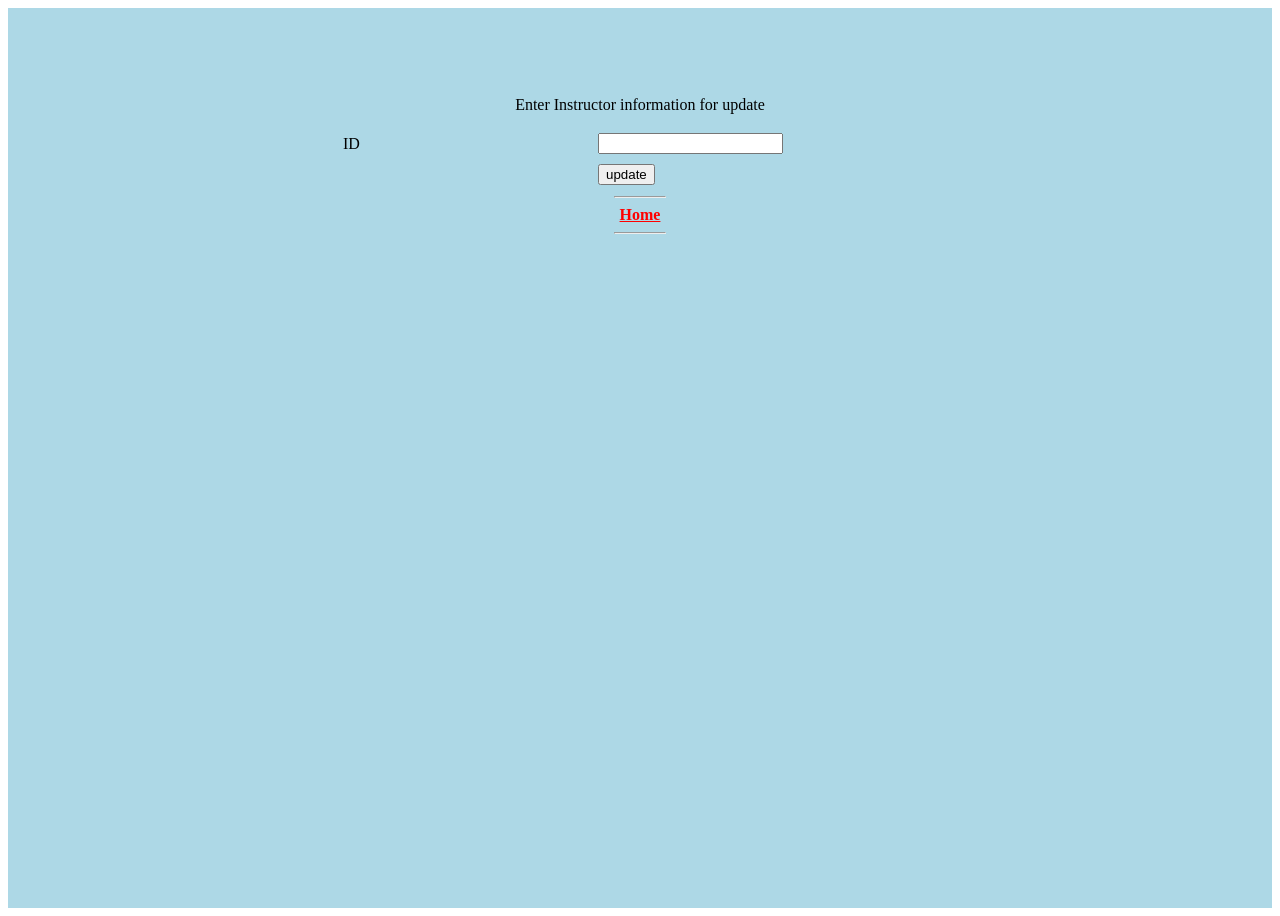
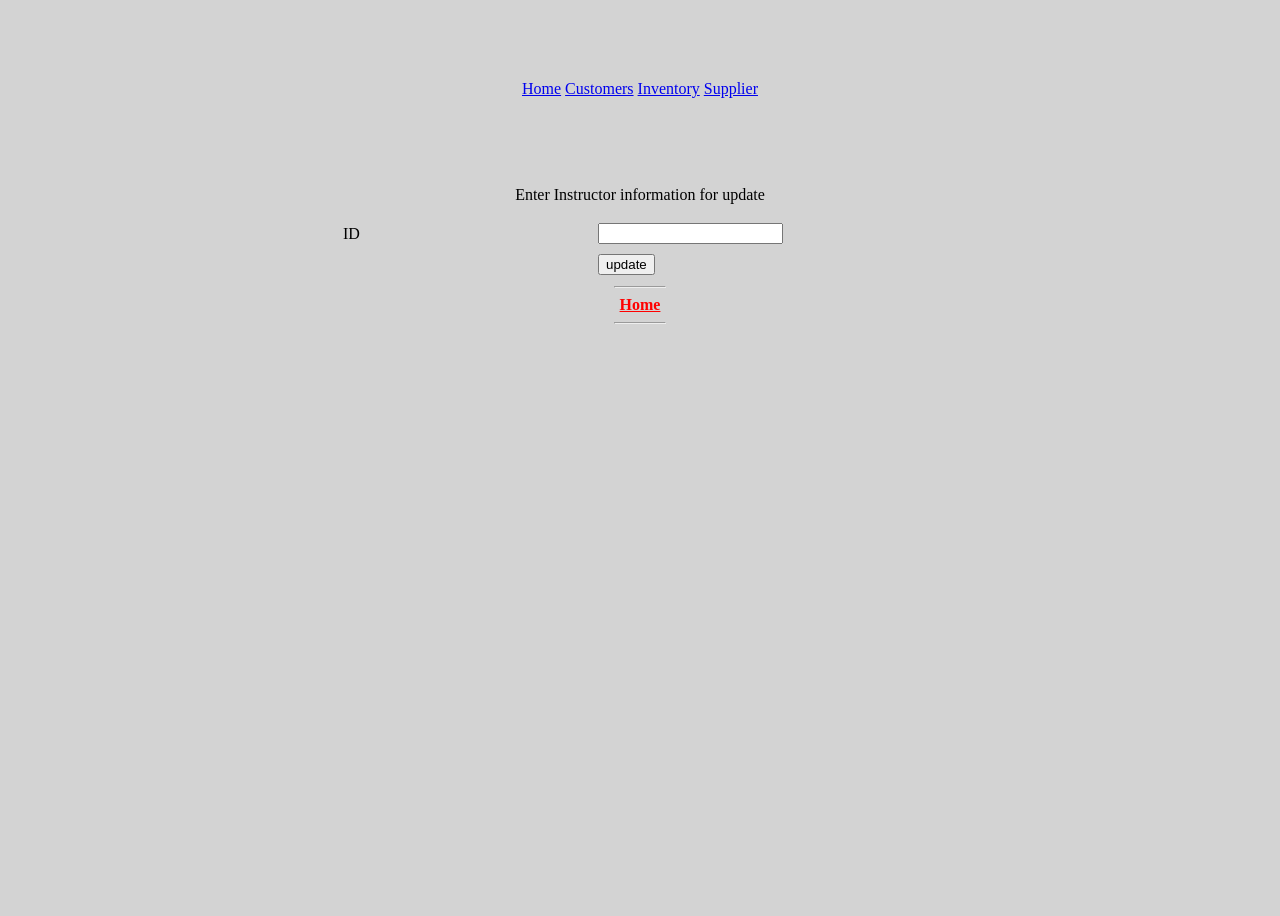
Before and after one commit to HaydenMoore/database-design-group-3, a PHP site: page /customer.php in a window 1280 px wide. Run offline with PHP 8.4, Linux system fonts and the light colour scheme.

Commit message:
added stylesheet. Fixed customer page

```diff
--- a/Navigation.html
+++ b/Navigation.html
@@ -1,6 +1,7 @@
+<br><br><br><br>
 <div class="topnav">
   <a href="Frontpage.php">Home</a>
-  <a href="customers.php">Customers</a>
+  <a href="customer.php">Customers</a>
    <a href="inventory.php">Inventory</a>
    <a href="supplier.php">Supplier</a>
 </div>
--- a/customer.php
+++ b/customer.php
@@ -2,11 +2,13 @@
 <html>
 
    <head>
-      <title>Update InstructorSalary in MySQL Database</title>
+		<title>Update InstructorSalary in MySQL Database</title>
+		<link rel="stylesheet" href="main.css">
    </head>
 
    <body>
-   <div style="height:900px; background-color: lightblue;" align="center">
+   <div align="center">
+      <?php include('Navigation.html'); ?>
       <?php
 
 		require("public_html/tableshow.php");
--- /dev/null
+++ b/main.css
@@ -0,0 +1,4 @@
+body{
+	min-height:900px;
+	background-color: lightgray;
+}
```
Also changed, not shown: Frontpage.php (+5 -3 lines).
